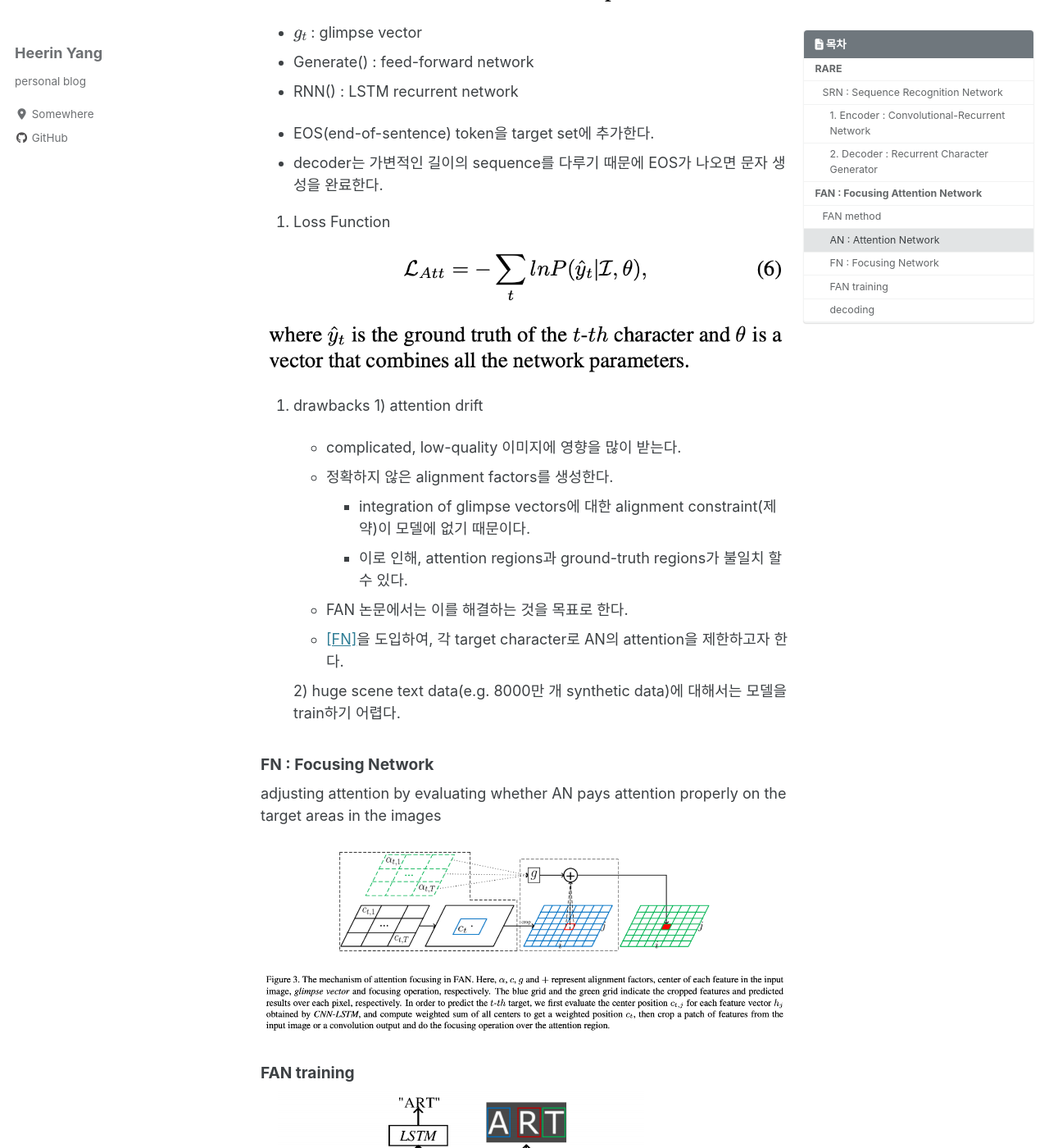
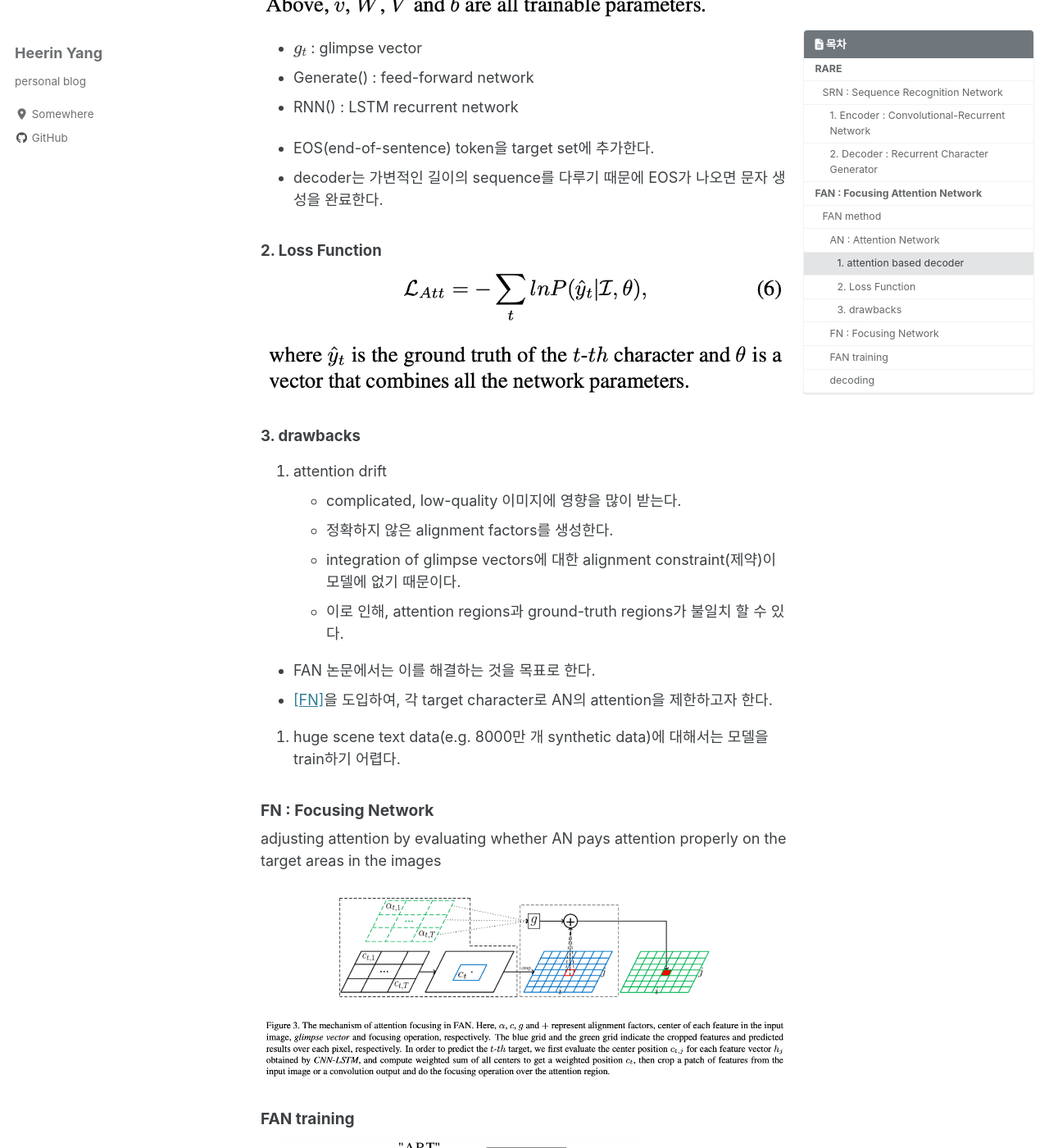
Before and after one commit to hryang06/hryang06.github.io, a Jekyll site: the page built from _posts/2020-04-28-Attn.md, in a window 1280 px wide and 1400 px high, scrolled down 5915 px. Shown: the whole window at 82% size. Built offline with Jekyll 4.4.1, drawn with Linux system fonts in a browser that asks for light colours; cached includes are drawn as plain includes; nearby versions of some CDN libraries; formulas are drawn with MathJax 3; some of the changed text lies outside the part shown.

Commit message:
Modify AN part

```diff
--- a/_posts/2020-04-28-Attn.md
+++ b/_posts/2020-04-28-Attn.md
@@ -95,7 +95,7 @@ summary
 
 recognizing character targets (기존 방법처럼)
 
-1. attention based decoder
+##### 1. attention based decoder
 - RNN, inut image I로부터 target sequence를 직접 생성한다.
     - 실제로, image $$I$$는 CNN-LSTM에 의해 a sequence of feature vectors로 종종 encode된다.
     - $$I = Encoder(h_1, ... , h_T)$$
@@ -108,23 +108,22 @@ recognizing character targets (기존 방법처럼)
 - EOS(end-of-sentence) token을 target set에 추가한다.
 - decoder는 가변적인 길이의 sequence를 다루기 때문에 EOS가 나오면 문자 생성을 완료한다.
 
-2. Loss Function
+##### 2. Loss Function
 
 ![Formula 2](/assets/images/post/attn/formula2.png)
 
-3. drawbacks
-    1) attention drift
+##### 3. drawbacks
 
-    - complicated, low-quality 이미지에 영향을 많이 받는다.
-    - 정확하지 않은 alignment factors를 생성한다.
-        - integration of glimpse vectors에 대한 alignment constraint(제약)이 모델에 없기 때문이다.
-        - 이로 인해, attention regions과 ground-truth regions가 불일치 할 수 있다.
+1. attention drift
+- complicated, low-quality 이미지에 영향을 많이 받는다.
+- 정확하지 않은 alignment factors를 생성한다.
+    - integration of glimpse vectors에 대한 alignment constraint(제약)이 모델에 없기 때문이다.
+    - 이로 인해, attention regions과 ground-truth regions가 불일치 할 수 있다.
 
-    - FAN 논문에서는 이를 해결하는 것을 목표로 한다.
-    - [[FN]](#fn-:-focusing-network)을 도입하여, 각 target character로 AN의 attention을 제한하고자 한다.
+- FAN 논문에서는 이를 해결하는 것을 목표로 한다.
+- [[FN]](#fn-:-focusing-network)을 도입하여, 각 target character로 AN의 attention을 제한하고자 한다.
 
-    2) huge scene text data(e.g. 8000만 개 synthetic data)에 대해서는 모델을 train하기 어렵다.
-
+2. huge scene text data(e.g. 8000만 개 synthetic data)에 대해서는 모델을 train하기 어렵다.
 
 
 #### FN : Focusing Network
```
